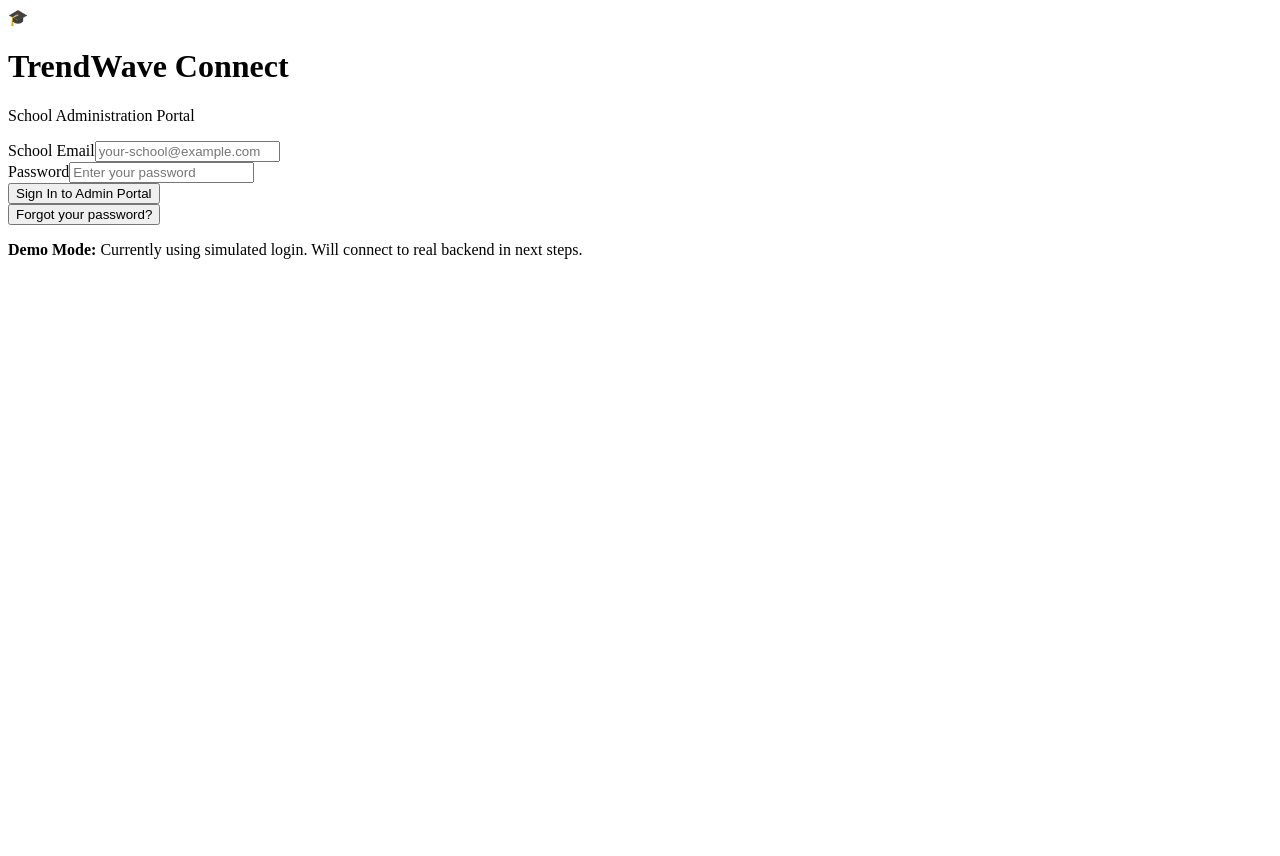
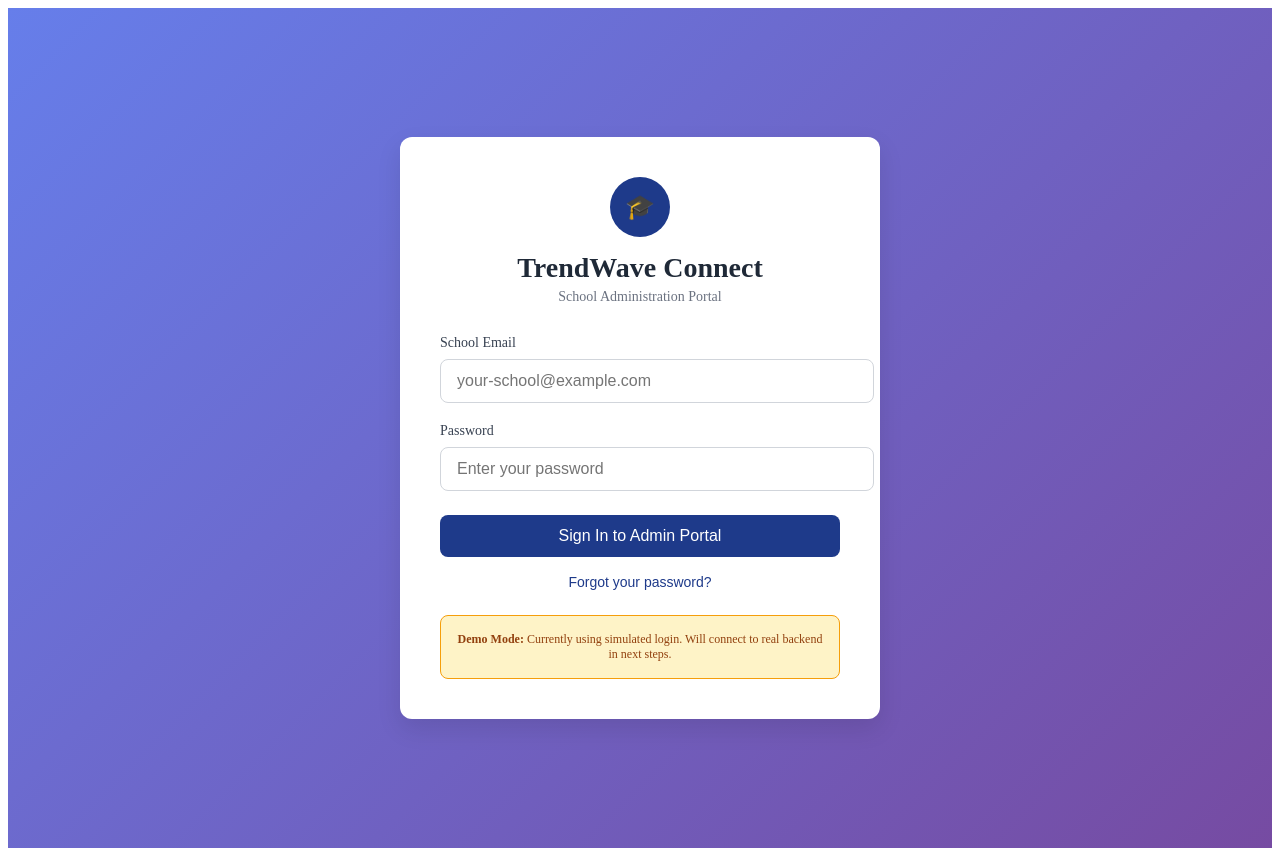
Before and after one commit to trendwaveconnectke-hue/trendwave-school-saas, a Next.js app in the folder frontend/: page /auth/login in a window 1280 px wide. Before the commit the page ends 800 px from the top, so only its background shows below. Built offline with nearby package versions, Linux system fonts and the light colour scheme.

Commit message:
Update login.js

```diff
--- a/frontend/src/pages/auth/login.js
+++ b/frontend/src/pages/auth/login.js
@@ -13,17 +13,18 @@ export default function AdminLogin() {
     setIsLoading(true);
 
     try {
-      // TODO: Connect to real backend API
+      // TODO: Connect to real backend
       console.log('Logging in:', { email, password });
 
       // Simulate API call
       await new Promise(resolve => setTimeout(resolve, 1000));
 
-      // For now, just redirect to admin dashboard
+      // Redirect to admin dashboard (we'll create this next)
       router.push('/admin/dashboard');
 
     } catch (error) {
       console.error('Login failed:', error);
+      alert('Login failed - please try again');
     } finally {
       setIsLoading(false);
     }
@@ -46,43 +47,103 @@ export default function AdminLogin() {
   };
 
   return (
-    <div className="min-h-screen bg-gradient-to-br from-blue-50 to-gray-100 flex items-center justify-center p-4">
-      <div className="max-w-md w-full bg-white rounded-2xl shadow-lg p-8">
+    <div style={{
+      minHeight: '100vh',
+      background: 'linear-gradient(135deg, #667eea 0%, #764ba2 100%)',
+      display: 'flex',
+      alignItems: 'center',
+      justifyContent: 'center',
+      padding: '20px'
+    }}>
+      <div style={{
+        maxWidth: '400px',
+        width: '100%',
+        background: 'white',
+        borderRadius: '12px',
+        padding: '40px',
+        boxShadow: '0 10px 25px rgba(0,0,0,0.1)'
+      }}>
         {/* Header */}
-        <div className="text-center mb-8">
-          <div className="w-16 h-16 bg-blue-600 rounded-full flex items-center justify-center mx-auto mb-4">
-            <span className="text-white text-2xl">🎓</span>
+        <div style={{ textAlign: 'center', marginBottom: '30px' }}>
+          <div style={{
+            width: '60px',
+            height: '60px',
+            background: '#1E3A8A',
+            borderRadius: '50%',
+            display: 'flex',
+            alignItems: 'center',
+            justifyContent: 'center',
+            margin: '0 auto 15px'
+          }}>
+            <span style={{ color: 'white', fontSize: '24px' }}>🎓</span>
           </div>
-          <h1 className="text-3xl font-bold text-gray-900">TrendWave Connect</h1>
-          <p className="text-gray-600 mt-2">School Administration Portal</p>
+          <h1 style={{
+            fontSize: '28px',
+            fontWeight: 'bold',
+            color: '#1F2937',
+            margin: '0 0 5px 0'
+          }}>
+            TrendWave Connect
+          </h1>
+          <p style={{
+            color: '#6B7280',
+            margin: 0,
+            fontSize: '14px'
+          }}>
+            School Administration Portal
+          </p>
         </div>
 
         {!showReset ? (
           /* LOGIN FORM */
-          <form onSubmit={handleLogin} className="space-y-6">
-            <div>
-              <label className="block text-sm font-medium text-gray-700 mb-2">
+          <form onSubmit={handleLogin} style={{ spaceY: '24px' }}>
+            <div style={{ marginBottom: '20px' }}>
+              <label style={{
+                display: 'block',
+                fontSize: '14px',
+                fontWeight: '500',
+                color: '#374151',
+                marginBottom: '8px'
+              }}>
                 School Email
               </label>
               <input
                 type="email"
                 value={email}
                 onChange={(e) => setEmail(e.target.value)}
-                className="w-full px-4 py-3 border border-gray-300 rounded-lg focus:ring-2 focus:ring-blue-500 focus:border-blue-500"
+                style={{
+                  width: '100%',
+                  padding: '12px 16px',
+                  border: '1px solid #D1D5DB',
+                  borderRadius: '8px',
+                  fontSize: '16px'
+                }}
                 placeholder="your-school@example.com"
                 required
               />
             </div>
 
-            <div>
-              <label className="block text-sm font-medium text-gray-700 mb-2">
+            <div style={{ marginBottom: '24px' }}>
+              <label style={{
+                display: 'block',
+                fontSize: '14px',
+                fontWeight: '500',
+                color: '#374151',
+                marginBottom: '8px'
+              }}>
                 Password
               </label>
               <input
                 type="password"
                 value={password}
                 onChange={(e) => setPassword(e.target.value)}
-                className="w-full px-4 py-3 border border-gray-300 rounded-lg focus:ring-2 focus:ring-blue-500 focus:border-blue-500"
+                style={{
+                  width: '100%',
+                  padding: '12px 16px',
+                  border: '1px solid #D1D5DB',
+                  borderRadius: '8px',
+                  fontSize: '16px'
+                }}
                 placeholder="Enter your password"
                 required
               />
@@ -91,16 +152,34 @@ export default function AdminLogin() {
             <button
               type="submit"
               disabled={isLoading}
-              className="w-full bg-blue-600 text-white py-3 px-4 rounded-lg hover:bg-blue-700 focus:ring-2 focus:ring-blue-500 focus:ring-offset-2 disabled:opacity-50 disabled:cursor-not-allowed font-medium"
+              style={{
+                width: '100%',
+                background: '#1E3A8A',
+                color: 'white',
+                padding: '12px 16px',
+                borderRadius: '8px',
+                border: 'none',
+                fontSize: '16px',
+                fontWeight: '500',
+                cursor: 'pointer',
+                opacity: isLoading ? 0.6 : 1
+              }}
             >
               {isLoading ? 'Signing In...' : 'Sign In to Admin Portal'}
             </button>
 
-            <div className="text-center">
+            <div style={{ textAlign: 'center', marginTop: '16px' }}>
               <button
                 type="button"
                 onClick={() => setShowReset(true)}
-                className="text-blue-600 hover:text-blue-800 text-sm font-medium"
+                style={{
+                  color: '#1E3A8A',
+                  background: 'none',
+                  border: 'none',
+                  fontSize: '14px',
+                  fontWeight: '500',
+                  cursor: 'pointer'
+                }}
               >
                 Forgot your password?
               </button>
@@ -108,16 +187,28 @@ export default function AdminLogin() {
           </form>
         ) : (
           /* RESET PASSWORD FORM */
-          <form onSubmit={handleResetPassword} className="space-y-6">
-            <div>
-              <label className="block text-sm font-medium text-gray-700 mb-2">
+          <form onSubmit={handleResetPassword} style={{ spaceY: '24px' }}>
+            <div style={{ marginBottom: '20px' }}>
+              <label style={{
+                display: 'block',
+                fontSize: '14px',
+                fontWeight: '500',
+                color: '#374151',
+                marginBottom: '8px'
+              }}>
                 Enter your school email
               </label>
               <input
                 type="email"
                 value={email}
                 onChange={(e) => setEmail(e.target.value)}
-                className="w-full px-4 py-3 border border-gray-300 rounded-lg focus:ring-2 focus:ring-blue-500 focus:border-blue-500"
+                style={{
+                  width: '100%',
+                  padding: '12px 16px',
+                  border: '1px solid #D1D5DB',
+                  borderRadius: '8px',
+                  fontSize: '16px'
+                }}
                 placeholder="your-school@example.com"
                 required
               />
@@ -126,16 +217,34 @@ export default function AdminLogin() {
             <button
               type="submit"
               disabled={isLoading}
-              className="w-full bg-blue-600 text-white py-3 px-4 rounded-lg hover:bg-blue-700 focus:ring-2 focus:ring-blue-500 focus:ring-offset-2 disabled:opacity-50 disabled:cursor-not-allowed font-medium"
+              style={{
+                width: '100%',
+                background: '#1E3A8A',
+                color: 'white',
+                padding: '12px 16px',
+                borderRadius: '8px',
+                border: 'none',
+                fontSize: '16px',
+                fontWeight: '500',
+                cursor: 'pointer',
+                opacity: isLoading ? 0.6 : 1
+              }}
             >
               {isLoading ? 'Sending...' : 'Send Reset Link'}
             </button>
 
-            <div className="text-center">
+            <div style={{ textAlign: 'center', marginTop: '16px' }}>
               <button
                 type="button"
                 onClick={() => setShowReset(false)}
-                className="text-blue-600 hover:text-blue-800 text-sm font-medium"
+                style={{
+                  color: '#1E3A8A',
+                  background: 'none',
+                  border: 'none',
+                  fontSize: '14px',
+                  fontWeight: '500',
+                  cursor: 'pointer'
+                }}
               >
                 Back to login
               </button>
@@ -144,8 +253,19 @@ export default function AdminLogin() {
         )}
 
         {/* Demo Info */}
-        <div className="mt-8 p-4 bg-yellow-50 rounded-lg border border-yellow-200">
-          <p className="text-sm text-yellow-800 text-center">
+        <div style={{
+          marginTop: '24px',
+          padding: '16px',
+          background: '#FEF3C7',
+          borderRadius: '8px',
+          border: '1px solid #F59E0B'
+        }}>
+          <p style={{
+            fontSize: '12px',
+            color: '#92400E',
+            textAlign: 'center',
+            margin: 0
+          }}>
             <strong>Demo Mode:</strong> Currently using simulated login.
             Will connect to real backend in next steps.
           </p>
```
